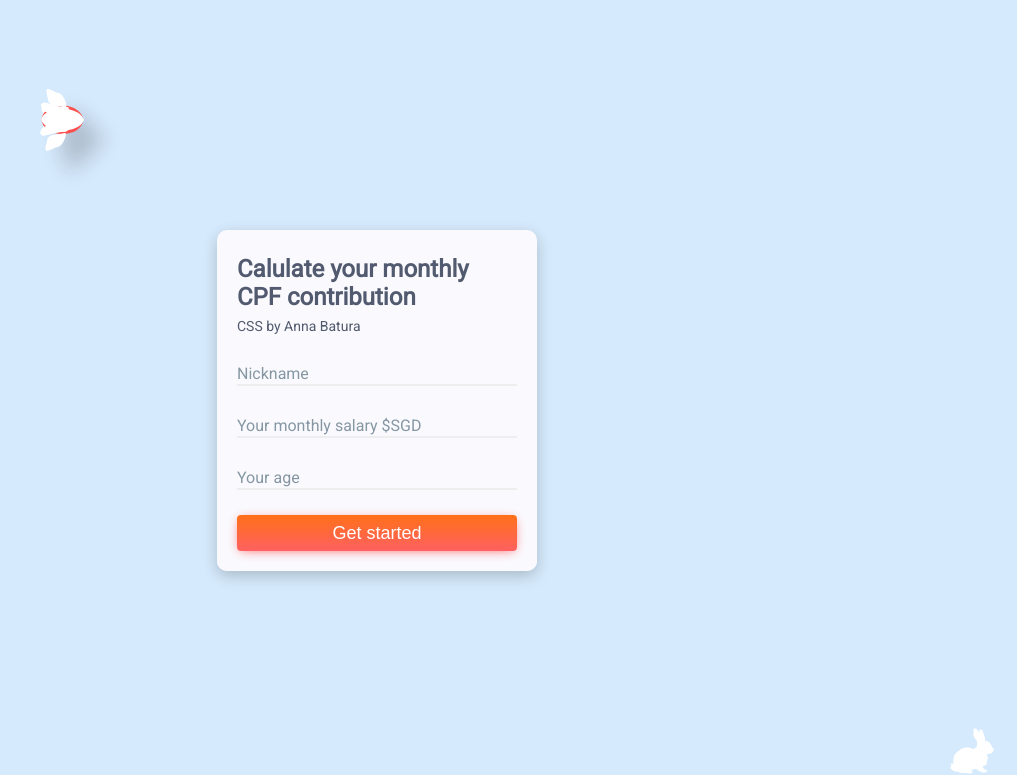
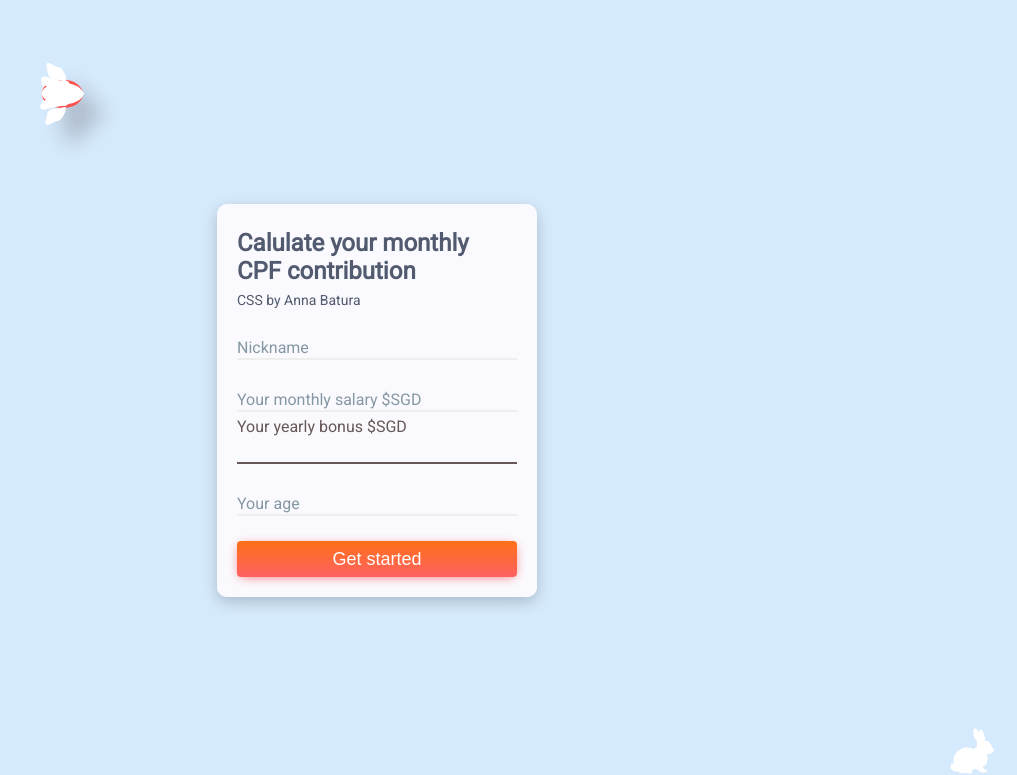
Before and after one commit to billrain/cpfcal, a Flask app: page / in a window 1280 px wide. Shown: the top 775 px of the page, without its empty margins (263-1280 px from the left). Run offline with Flask 2, Linux system fonts and the light colour scheme.

Commit message:
add bonus

```diff
--- a/app.py
+++ b/app.py
@@ -14,6 +14,7 @@ def cpfcal():
     salary=request.form.get("salary", type=float)
     if not salary:
         return render_template("error.html", message="Missing salary")
+    bonus=request.form.get("bonus", type=float)
     age=request.form.get("age", type=int)
     if not age:
         return render_template("error.html", message="Invalid age")
@@ -74,11 +75,34 @@ def cpfcal():
     cpf_self = salary * r_self
     cpf_tot  = cpf_emp + cpf_self
 
+# compute yearly CPF con
+    year_cpf_emp  = cpf_emp * 12 + bonus * r_emp
+    year_cpf_self = cpf_self * 12 + bonus * r_self
+    year_tot = year_cpf_emp + year_cpf_self
+
+    if year_cpf_emp <= 17340:
+        year_cpf_emp = year_cpf_emp
+    else:
+        year_cpf_emp = 17340
+
+    if year_cpf_self <= 17340:
+        year_cpf_self = year_cpf_self
+    else:
+        year_cpf_self = 20400
+
+    if year_tot <= 37740:
+        year_tot = year_tot
+    else:
+        year_tot = 37740
+
     emp = ("{:.2f}".format(cpf_emp))
     eme = ("{:.2f}".format(cpf_self))
     tot = ("{:.2f}".format(cpf_tot))
     oa = ("{:.2f}".format(cpf_oa))
     sa = ("{:.2f}".format(cpf_sa))
     ma = ("{:.2f}".format(cpf_ma))
+    yr_emp = ("{:.2f}".format(year_cpf_emp))
+    yr_eme = ("{:.2f}".format(year_cpf_self))
+    yr_tot = ("{:.2f}".format(year_tot))
 
-    return render_template("result.html", name=name, salary=salary, age=age, emp=emp, eme=eme, tot=tot, oa=oa, ma=ma, sa=sa)
+    return render_template("result.html", name=name, salary=salary, age=age, emp=emp, eme=eme, tot=tot, oa=oa, ma=ma, sa=sa, yr_emp=yr_emp, yr_eme=yr_eme, yr_tot=yr_tot)
--- a/templates/cpfcal.html
+++ b/templates/cpfcal.html
@@ -6,7 +6,6 @@
     <meta name="viewport" content="initial-scale=1, width=device-width">
     <title>Unoffcial CPF Calulator</title>
     <link rel= "stylesheet" type= "text/css" href= "{{ url_for('static',filename='styles/cpfcal.css') }}">
-    <link rel="shortcut icon" href="{{ url_for('static', filename='favicon.ico') }}">
   </head>
   <body>
     <form action="/result" method="post">
@@ -23,6 +22,10 @@
             <div class="input">
                 <input name="salary"  type="number" class="input_field" required />
                 <label class="input_label">Your monthly salary $SGD</label>
+            </div>
+            <div class="input">
+                <input name="bonus"   type="number" class="input_field" />
+                <label class="input_label">Your yearly bonus $SGD</label>
             </div>
             <div class="input">
                 <input name="age" type="number" class="input_field" required />
--- a/templates/result.html
+++ b/templates/result.html
@@ -9,7 +9,6 @@
     <title>CPF Monthly Contribution</title>
     <link rel= "stylesheet" type= "text/css" href= "{{ url_for('static',filename='styles/nicepage.css') }}">
     <link rel= "stylesheet" type= "text/css" href= "{{ url_for('static',filename='styles/Home.css') }}">
-    <link rel="shortcut icon" href="{{ url_for('static', filename='favicon.ico') }}">
 <!--    <link rel="stylesheet" href="nicepage.css" media="screen">
 <link rel="stylesheet" href="Home.css" media="screen">
     <script class="u-script" type="text/javascript" src="jquery.js" defer=""></script>
@@ -61,6 +60,11 @@
       <div class="u-clearfix u-sheet u-valign-middle u-sheet-1">
         <h3 class="u-align-left u-custom-font u-font-open-sans u-text u-text-default u-text-1"> Hello {{ name }},&nbsp;<br>
           <br>Based on your monthly salary $ {{ salary }} (capped at $6000) and age {{ age }}:&nbsp;<br> Your monthly CPF contribution by Employer is $ {{ emp }}&nbsp;<br> Your monthly CPF contribution by Yourself is $ {{ eme }}&nbsp;<br> Your total monthly CPF contribution is $ {{ tot }}&nbsp;<br>
+          <br>CPF annual limit is $6000 * 17 * 0.37 = $37740
+          <br>Your annual CPF contribution by Employer is $ {{ yr_emp }}&nbsp;
+          <br>Your annual CPF contribution by Yourself is $ {{ yr_eme }}&nbsp;
+          <br>Your annual total CPF contribution is $ {{ yr_tot }}&nbsp;
+          <br>
           <br>Here is your CPF contribution monthly breakdown:&nbsp;
         </h3>
       </div>
```
